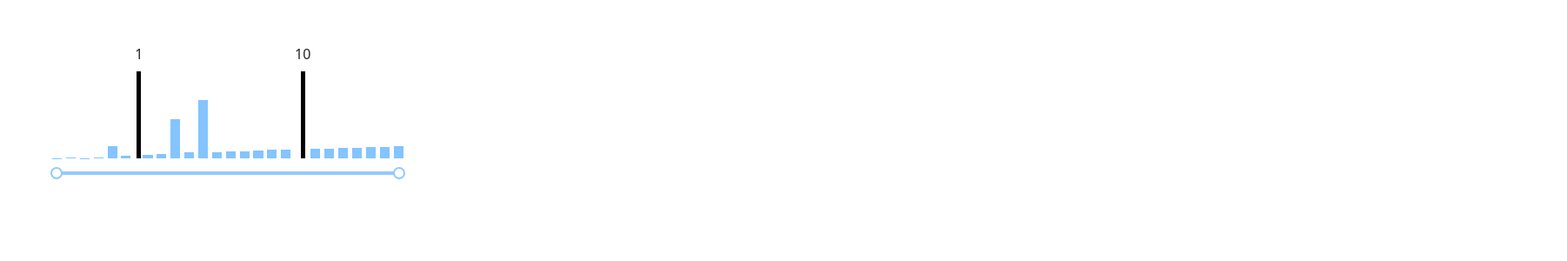
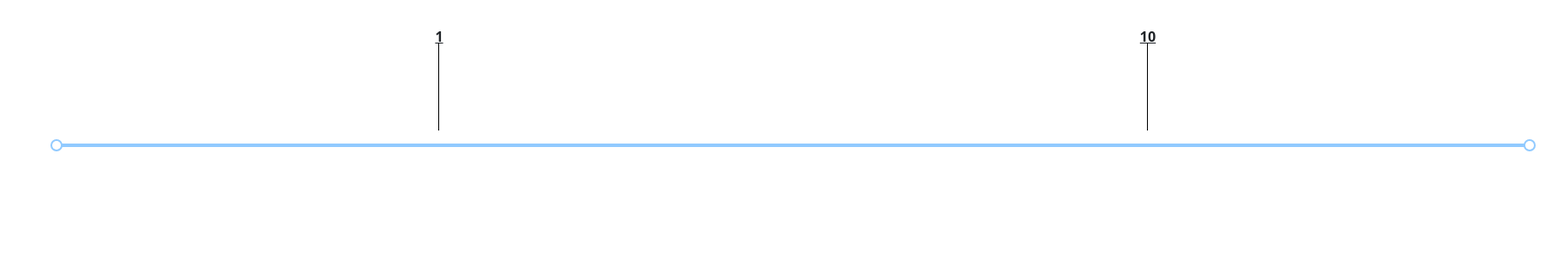
Before and after one commit to picus23/any-web-components, a Next.js app: page /graph in a window 1280 px wide. Shown: the top 300 px of the page at 87% size, 1802 px wide, since content can reach past the window. Built offline with nearby package versions, Linux system fonts and the light colour scheme.

Commit message:
changed width for delimeter and added dynamic width for scale

```diff
--- a/components/graph/Graph.tsx
+++ b/components/graph/Graph.tsx
@@ -1,4 +1,4 @@
-import {FC, ReactNode, useEffect} from "react";
+import {FC, ReactNode, useEffect, useRef, useState} from "react";
 import getValuesPos from "@/components/graph/functions/getValuesPos";
 import getRanks from "@/components/graph/functions/getRanks";
 import GraphDelimeter from "@/components/graph/GraphDelimeter";
@@ -20,29 +20,33 @@ const getCurrentDelimitr = (value: number): number => {
         const after = comparisonArray[key]
 
         if (pre <= value && value < after)
-            return key
+            return Number(key)
     }
 
     return false
 }
 
 interface GraphProps {
-    children?: ReactNode,
     data: { [key: string]: number },
     valuesFromSlider: number[],
-    width: number,
+    // width: number,
     isWaiting: boolean,
 }
 
 const Graph: FC<GraphProps> = ({
                                    data,
-                                   children,
                                    valuesFromSlider,
                                    isWaiting,
-                                   width
                                }) => {
     let [ranks, maxValue] = getRanks(data);
-    // let sortedObj = sortObject(data);
+    // let [widthGraphWrapper,setWidthGraphWrapper] = useState(document.querySelector('.graph-wrapper')!.clientWidth)
+    const widthGraphWrapper = useRef<number>(0)
+    const widthCalculated = useRef<number>(0)
+
+    useEffect(() => {
+        widthGraphWrapper.current = document.querySelector('.graph-wrapper')!.clientWidth;
+        widthCalculated.current = widthGraphWrapper.current / (Object.keys(data).length + Object.keys(ranks).length - 1)
+    }, [])
 
     if (isWaiting) {
         useEffect(() => {
@@ -62,9 +66,9 @@ const Graph: FC<GraphProps> = ({
 
     data = sortObject(data)
     let last = getCurrentDelimitr(Number(Object.keys(data)[0].substring(1)))
-    let widthScale = width / (Object.keys(data).length + Object.keys(ranks).length);
+
     return <>
-        <div className="d-flex justify-content-between align-items-end">
+        <div className="d-flex justify-content-between align-items-end graph-wrapper">
             {
                 Object.keys(data).map((value, index) => {
                     const count = data[value]
@@ -79,13 +83,15 @@ const Graph: FC<GraphProps> = ({
                         showDelimiter = true
                     }
 
+                    // {console.log({widthGraphWrapper,widthCalculated})}
                     return <div key={value} className='d-flex'>
 
                         {showDelimiter && <GraphDelimeter height={100} rank={comparisonArray[currentDelimetrId - 1]}/>}
                         <GraphScale
-                            widthScale={widthScale}
+                            // widthScale={widthScale}
                             index={index}
                             height={150}
+                            width={widthCalculated['current']}
                             count={Number(count)}
                             value={numberValue}
                             isWaiting={isWaiting}
--- a/components/graph/GraphDelimeter.tsx
+++ b/components/graph/GraphDelimeter.tsx
@@ -13,8 +13,8 @@ const GraphDelimeter: FC<GraphDelimeterProps> = ({width, height, rank, position}
     return <div className="d-flex flex-column align-items-center gap-2"
         // style={{left: position}}
     >
-        <span>{rank}</span>
-        <div className="graph-delimeter" style={{width: 5, height: height}}>
+        <div className="graph-delimeter position-relative" style={{width: 1, height: height}}>
+        <b><span className="text-decoration-underline position-absolute d-flex justify-content-center" style={{width:10,top:'-20px',right:'-5px'}}>{rank}</span></b>
         </div>
     </div>
 }
--- a/components/graph/GraphScale.tsx
+++ b/components/graph/GraphScale.tsx
@@ -8,11 +8,11 @@ interface GraphScaleProps {
     width?: number,
     height: number,
     count: number,
-    widthScale: number,
+    // widthScale: number,
     value: number,
     biggestCount: number,
     index: number,
-    position?: number,
+    // position?: number,
     valuesFromSlider: number[],
 }
 
@@ -22,10 +22,10 @@ const GraphScale: FC<GraphScaleProps> = ({
                                              width,
                                              count,
                                              biggestCount,
-                                             position,
+                                             // position,
                                              height,
                                              value,
-                                             widthScale,
+                                             // widthScale,
                                              index,
                                              valuesFromSlider
                                          }) => {
@@ -36,7 +36,7 @@ const GraphScale: FC<GraphScaleProps> = ({
     return <>
         <div className="d-flex flex-column align-items-center justify-content-end">
             <div className={`graph-scale-${index} graph-scale ` + (isActive && 'active')}
-                 style={{height: calculatedHeight, width: widthScale, left: position}}/>
+                 style={{height: calculatedHeight,width:width}}/>
         </div>
     </>
 }
--- a/pages/graph/index.tsx
+++ b/pages/graph/index.tsx
@@ -50,9 +50,8 @@ export default function () {
         console.log({valueMin, valueMax})
     }
 
-    return <div className="p-5" style={{width: 500}}>
+    return <div className="p-5" style={{width: 1800}}>
         <Graph
-            width={300}
             data={values1}
             valuesFromSlider={[valueMin,valueMax]}
             isWaiting={false}
```
